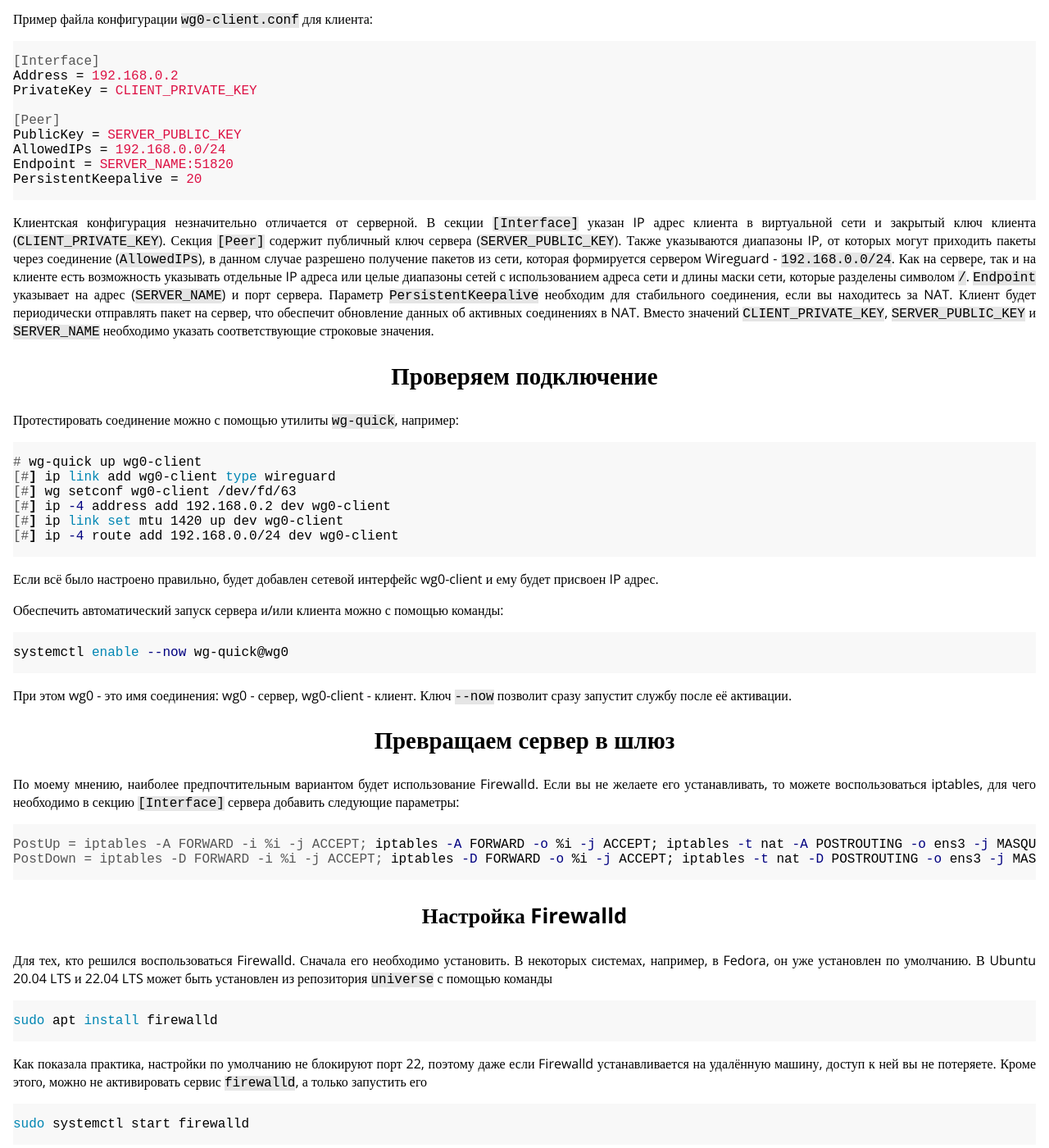
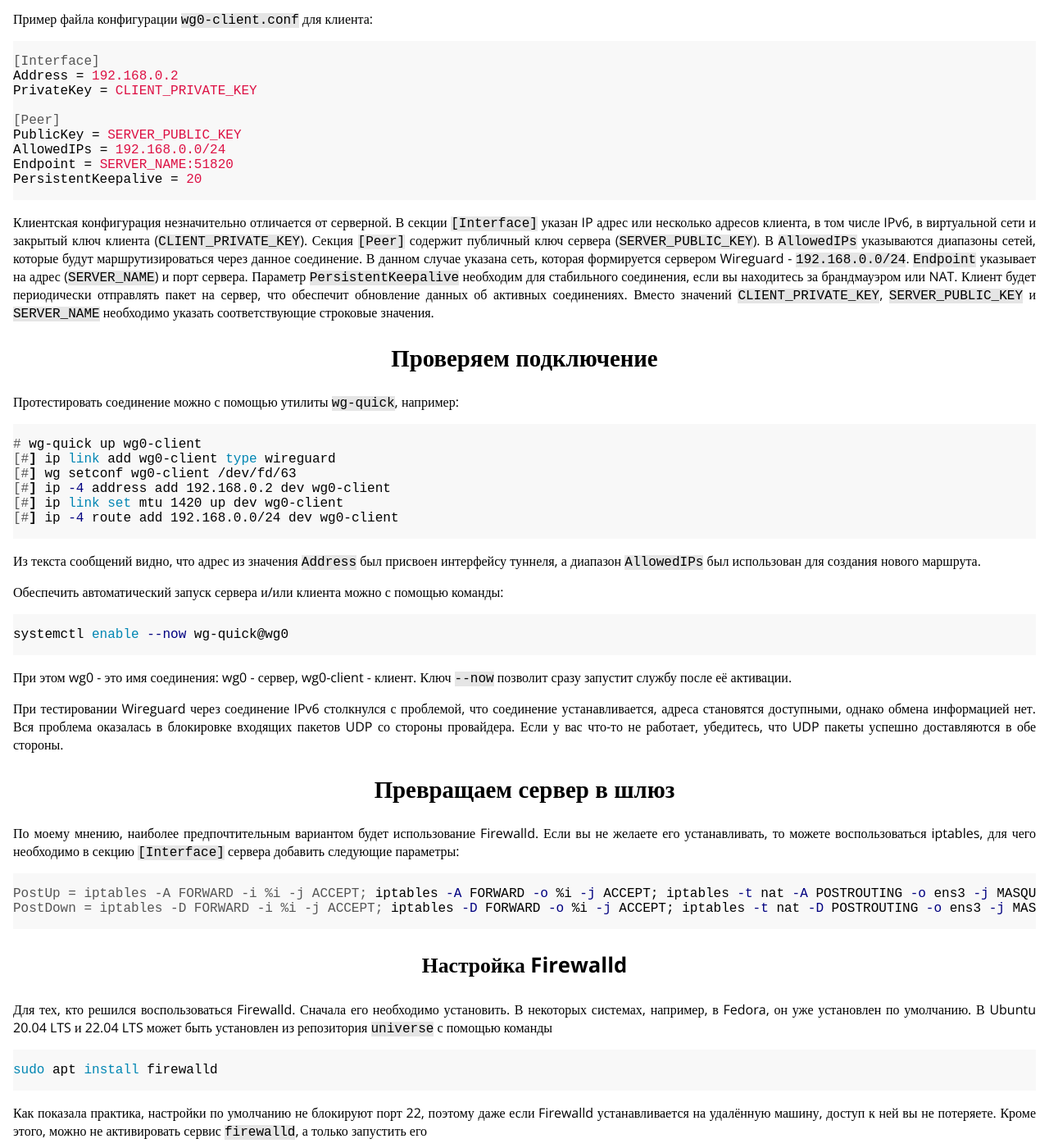
Before and after one commit to fsa/site, a Jekyll site: the page built from _posts/2022-04-10-wireguard.md, in a window 1280 px wide and 1400 px high, scrolled down 1920 px. Shown: the whole window at 82% size. Built offline with Jekyll 4.4.1, drawn with Linux system fonts in a browser that asks for light colours; comment, search, counter and statistics services are not loaded.

Commit message:
Доработки статьи Wireguard по настройке клиентов и IPv6.

````diff
--- a/_posts/2022-04-10-wireguard.md
+++ b/_posts/2022-04-10-wireguard.md
@@ -82,7 +82,7 @@ Endpoint = SERVER_NAME:51820
 PersistentKeepalive = 20
 ```
 
-Клиентская конфигурация незначительно отличается от серверной. В секции `[Interface]` указан IP адрес клиента в виртуальной сети и закрытый ключ клиента (`CLIENT_PRIVATE_KEY`). Секция `[Peer]` содержит публичный ключ сервера (`SERVER_PUBLIC_KEY`). Также указываются диапазоны IP, от которых могут приходить пакеты через соединение (`AllowedIPs`), в данном случае разрешено получение пакетов из сети, которая формируется сервером Wireguard - `192.168.0.0/24`. Как на сервере, так и на клиенте есть возможность указывать отдельные IP адреса или целые диапазоны сетей с использованием адреса сети и длины маски сети, которые разделены символом `/`. `Endpoint` указывает на адрес (`SERVER_NAME`) и порт сервера. Параметр `PersistentKeepalive` необходим для стабильного соединения, если вы находитесь за NAT. Клиент будет периодически отправлять пакет на сервер, что обеспечит обновление данных об активных соединениях в NAT. Вместо значений `CLIENT_PRIVATE_KEY`, `SERVER_PUBLIC_KEY` и `SERVER_NAME` необходимо указать соответствующие строковые значения.
+Клиентская конфигурация незначительно отличается от серверной. В секции `[Interface]` указан IP адрес или несколько адресов клиента, в том числе IPv6, в виртуальной сети и закрытый ключ клиента (`CLIENT_PRIVATE_KEY`). Секция `[Peer]` содержит публичный ключ сервера (`SERVER_PUBLIC_KEY`). В `AllowedIPs` указываются диапазоны сетей, которые будут маршрутизироваться через данное соединение. В данном случае указана сеть, которая формируется сервером Wireguard - `192.168.0.0/24`. `Endpoint` указывает на адрес (`SERVER_NAME`) и порт сервера. Параметр `PersistentKeepalive` необходим для стабильного соединения, если вы находитесь за брандмауэром или NAT. Клиент будет периодически отправлять пакет на сервер, что обеспечит обновление данных об активных соединениях. Вместо значений `CLIENT_PRIVATE_KEY`, `SERVER_PUBLIC_KEY` и `SERVER_NAME` необходимо указать соответствующие строковые значения.
 
 ## Проверяем подключение
 
@@ -97,7 +97,7 @@ PersistentKeepalive = 20
 [#] ip -4 route add 192.168.0.0/24 dev wg0-client
 ```
 
-Если всё было настроено правильно, будет добавлен сетевой интерфейс wg0-client и ему будет присвоен IP адрес.
+Из текста сообщений видно, что адрес из значения `Address` был присвоен интерфейсу туннеля, а диапазон `AllowedIPs` был использован для создания нового маршрута.
 
 Обеспечить автоматический запуск сервера и/или клиента можно с помощью команды:
 
@@ -106,6 +106,8 @@ systemctl enable --now wg-quick@wg0
 ```
 
 При этом wg0 - это имя соединения: wg0 - сервер, wg0-client - клиент. Ключ `--now` позволит сразу запустит службу после её активации.
+
+При тестировании Wireguard через соединение IPv6 столкнулся с проблемой, что соединение устанавливается, адреса становятся доступными, однако обмена информацией нет. Вся проблема оказалась в блокировке входящих пакетов UDP со стороны провайдера. Если у вас что-то не работает, убедитесь, что UDP пакеты успешно доставляются в обе стороны.
 
 ## Превращаем сервер в шлюз
 
````
